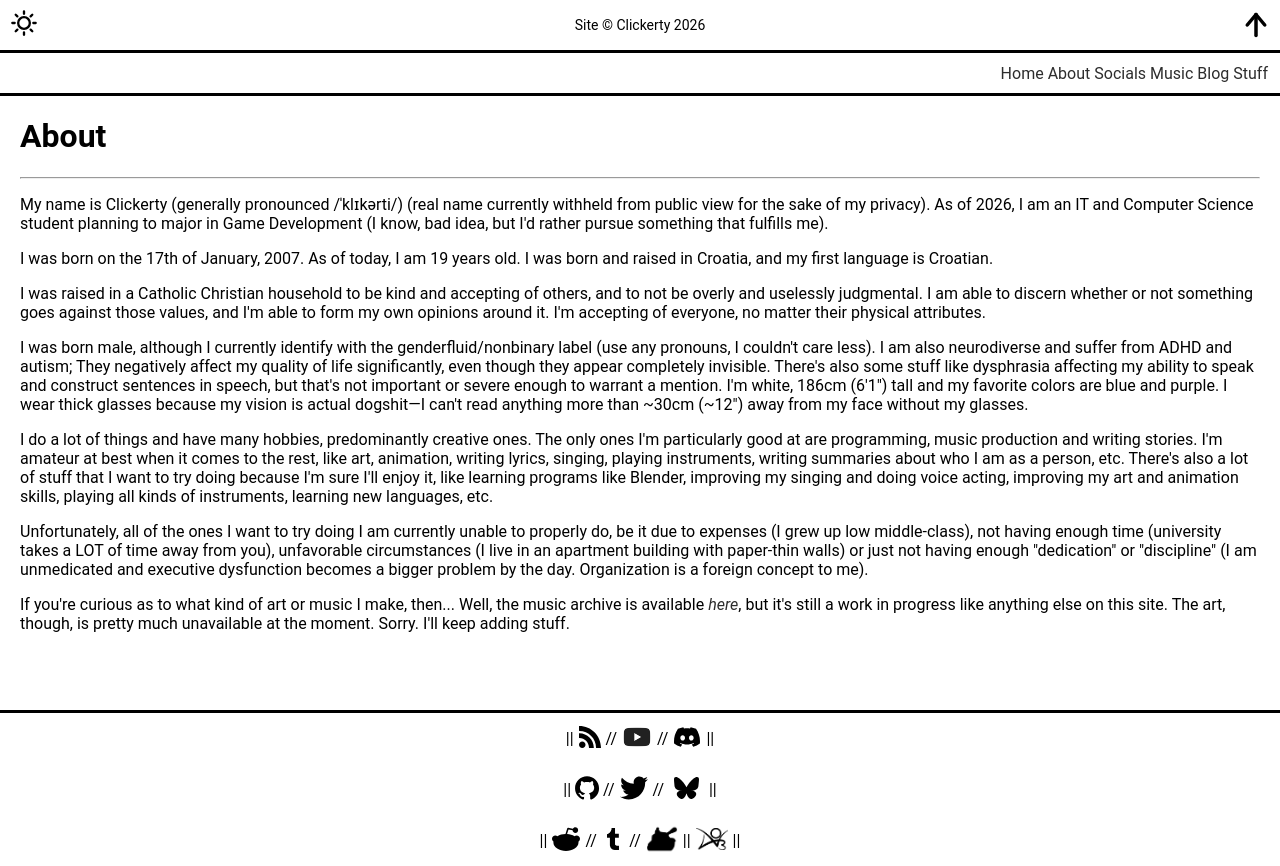
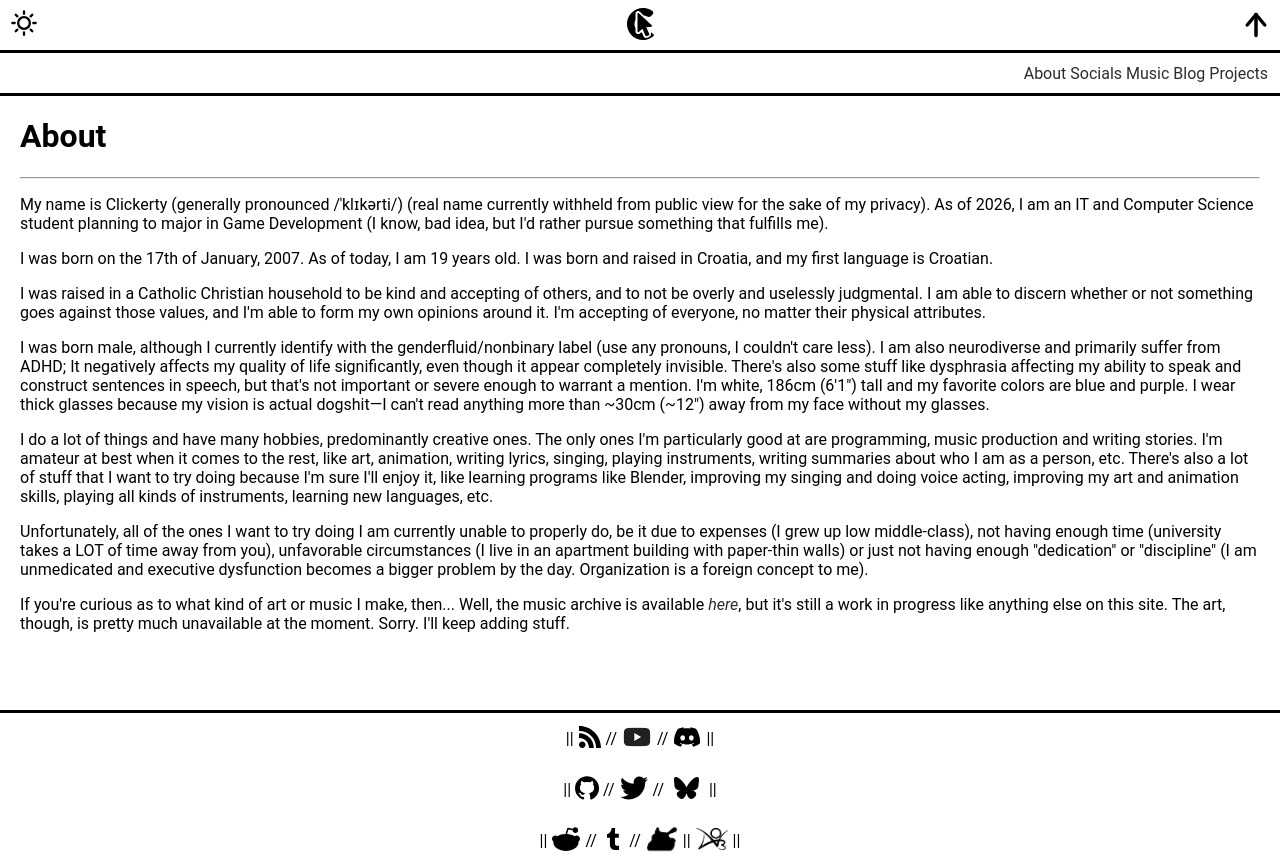
Before and after one commit to ClickertyGaming/clickertygaming.github.io, an Astro site: page /about in a window 1280 px wide. Both pictures are taken after a click on the label 1256 px from the left and 25 px from the top of the page. Built offline with nearby package versions, Linux system fonts and the light colour scheme; Astro itself is replaced by a stand-in of ours.

Commit message:
add favicon and logo + move copyright notice to bottom of index.astro + update about.astro

```diff
--- a/src/components/Head.astro
+++ b/src/components/Head.astro
@@ -12,5 +12,6 @@ const { title, author, description } = Astro.props;
 <meta name="theme-color" content="#ffffff">
 <meta name="og:site_name" content="Clickerty">
 <meta name="og:image" content="https://clickertygaming.github.io/uuhhh.png">
+<link rel="shortcut icon" href="icons/favicon.svg" type="image/x-icon">
 <link rel="alternate" href="rss.xml" type="application/rss+xml" title="Clickerty">
 <title>{title}</title>
--- a/src/components/Header.astro
+++ b/src/components/Header.astro
@@ -53,7 +53,7 @@ import Theme from './Theme.astro';
     <div style="width: 33%;">
         <Theme />
     </div>
-    <p style="font-size: 14px; text-align: center; width: 100%; max-width: 300px;">Site © Clickerty 2026</p>
+    <p style="font-size: 14px; text-align: center; width: 100%; max-width: 300px;"><a href="/"><img src="icons/logo clickerty.svg" class="invert" height="32px"></a></p>
     <div style="width: 33%; display: flex; justify-content: right;">
         <input type="checkbox" class="menu-checkbox" id="checkbox2">
         <label for="checkbox2"></label>
@@ -75,12 +75,11 @@ import Theme from './Theme.astro';
                 top: 0;
                 border-width: 0 0 3px 0;">
     <div style="width: 100%; display: flex; flex-direction: row; justify-content: right; align-items: center; align-content: center;">
-        <p style="padding: 0 2px;"><a href="/">Home</a></p>
         <p style="padding: 0 2px;"><a href="/about">About</a></p>
         <p style="padding: 0 2px;"><a href="/socials">Socials</a></p>
         <p style="padding: 0 2px;"><a href="/music">Music</a></p>
         <p style="padding: 0 2px;"><a href="/blog">Blog</a></p>
-        <p style="padding: 0 2px;"><a href="/projects">Stuff</a></p>
+        <p style="padding: 0 2px;"><a href="/projects">Projects</a></p>
     </div>
 </div>
 <script>
--- a/src/pages/about.astro
+++ b/src/pages/about.astro
@@ -23,7 +23,7 @@ import Head from "../components/Head.astro";
             </p>
             <p>
                 I was born male, although I currently identify with the genderfluid/nonbinary label (use any pronouns, I couldn't care less).
-                I am also neurodiverse and suffer from ADHD and autism; They negatively affect my quality of life significantly, even though they appear completely invisible.
+                I am also neurodiverse and primarily suffer from ADHD; It negatively affects my quality of life significantly, even though it appear completely invisible.
                 There's also some stuff like dysphrasia affecting my ability to speak and construct sentences in speech, but that's not important or severe enough to warrant a mention.
                 I'm white, 186cm (6'1") tall and my favorite colors are blue and purple. I wear thick glasses because my vision is actual dogshit—I can't read anything more than ~30cm (~12") away from my face without my glasses.
             </p>
--- a/src/pages/index.astro
+++ b/src/pages/index.astro
@@ -20,6 +20,7 @@ import BaseLayout from "../layouts/BaseLayout.astro";
         <a href="https://discord.gg/2xqnQ66bCQ"><button class="button" style="min-width:90px;"><img class="invert" src="/icons/discord.svg" width="30" height="30"></button></a>
     </div>
     <p style="font-size:12px; color: gray;">All non-branded art made by me unless specified. Logos, trademarks and other branded content belong to their respective owners</p>
+    <p style="font-size:12px; margin-top: -10px; padding-top: 0; color: gray;">© Clickerty 2026</p>
 </BaseLayout>
 <script>
     const splashMessages = [
```
Also changed, not shown: public/icons/favicon.svg (added), public/icons/logo clickerty.svg (added), 2 other files.
